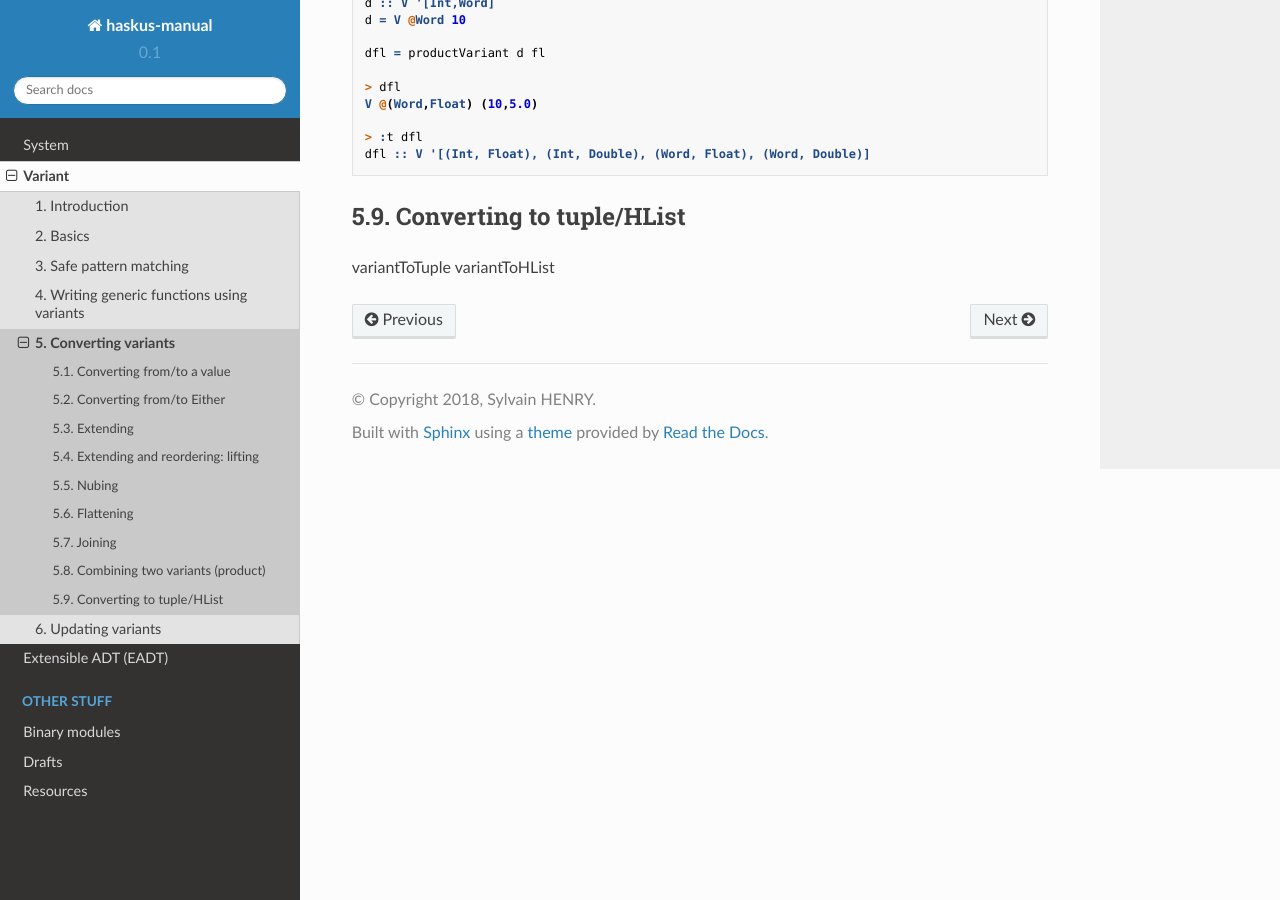
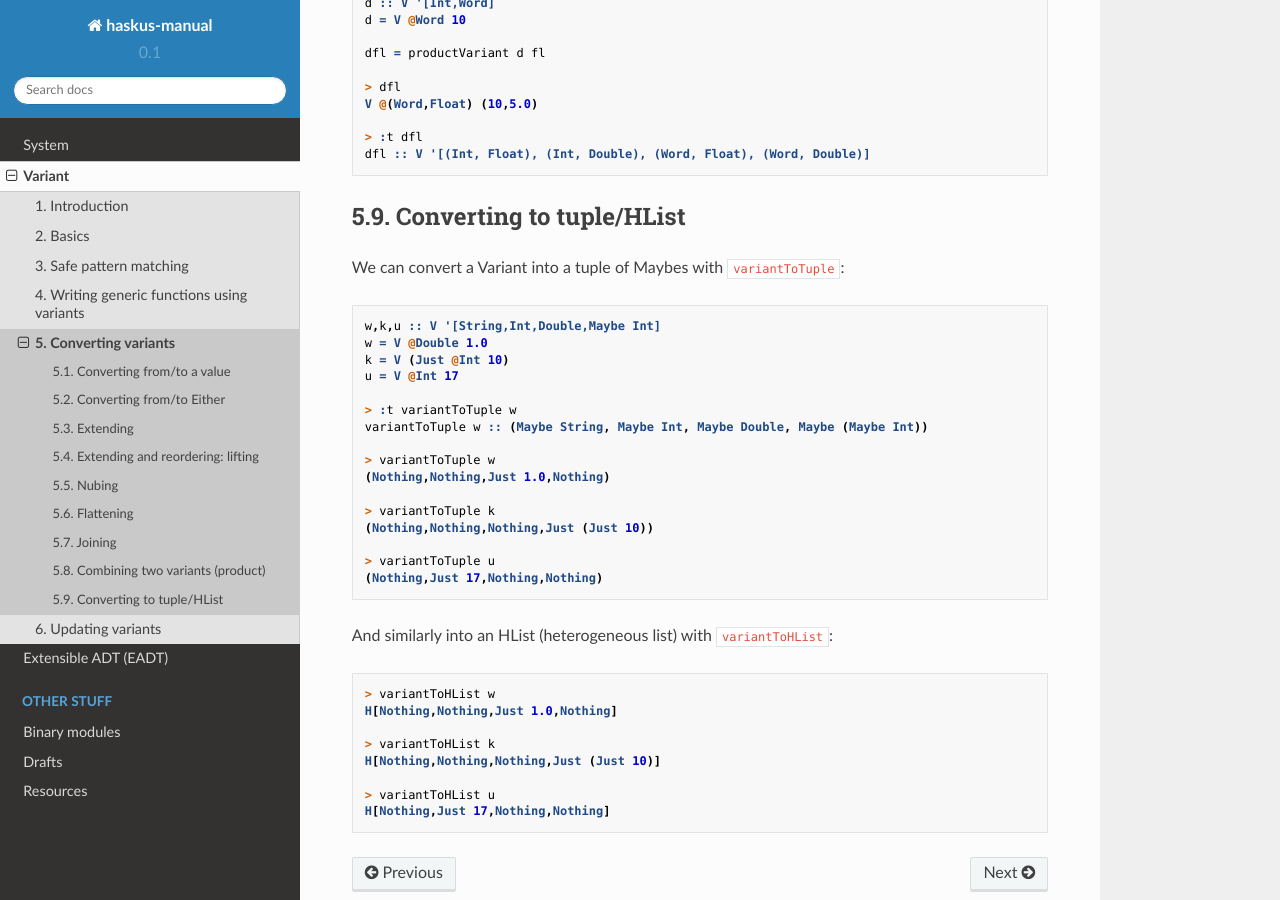
Before and after one commit to haskus/haskus-manual, a Sphinx documentation site: the page built from source/variant/converting.rst, in a window 1280 px wide and 900 px high, scrolled down 4596 px. Built offline with Sphinx 7.4.7 and the Read the Docs theme 2.0.0, drawn with Linux system fonts in a browser that asks for light colours; pages that are not in the unit, such as notebooks, are missing from menus.

Commit message:
Doc variantToTuple and variantToHList

```diff
--- a/source/variant/converting.rst
+++ b/source/variant/converting.rst
@@ -278,5 +278,36 @@ We can combine two variants into a single variant containing a tuple with
 Converting to tuple/HList
 ------------------------------------------------------------------------------
 
-variantToTuple
-variantToHList
+We can convert a Variant into a tuple of Maybes with ``variantToTuple``:
+
+.. code:: haskell
+
+   w,k,u :: V '[String,Int,Double,Maybe Int]
+   w = V @Double 1.0
+   k = V (Just @Int 10)
+   u = V @Int 17
+
+   > :t variantToTuple w
+   variantToTuple w :: (Maybe String, Maybe Int, Maybe Double, Maybe (Maybe Int))
+
+   > variantToTuple w
+   (Nothing,Nothing,Just 1.0,Nothing)
+
+   > variantToTuple k
+   (Nothing,Nothing,Nothing,Just (Just 10))
+
+   > variantToTuple u
+   (Nothing,Just 17,Nothing,Nothing)
+
+And similarly into an HList (heterogeneous list) with ``variantToHList``:
+
+.. code:: haskell
+
+   > variantToHList w
+   H[Nothing,Nothing,Just 1.0,Nothing]
+
+   > variantToHList k
+   H[Nothing,Nothing,Nothing,Just (Just 10)]
+
+   > variantToHList u
+   H[Nothing,Just 17,Nothing,Nothing]
```
